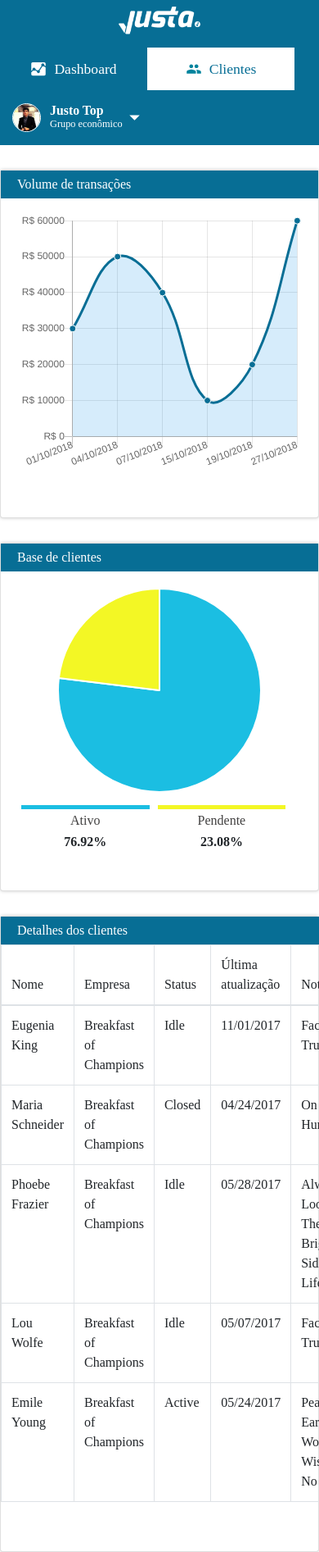
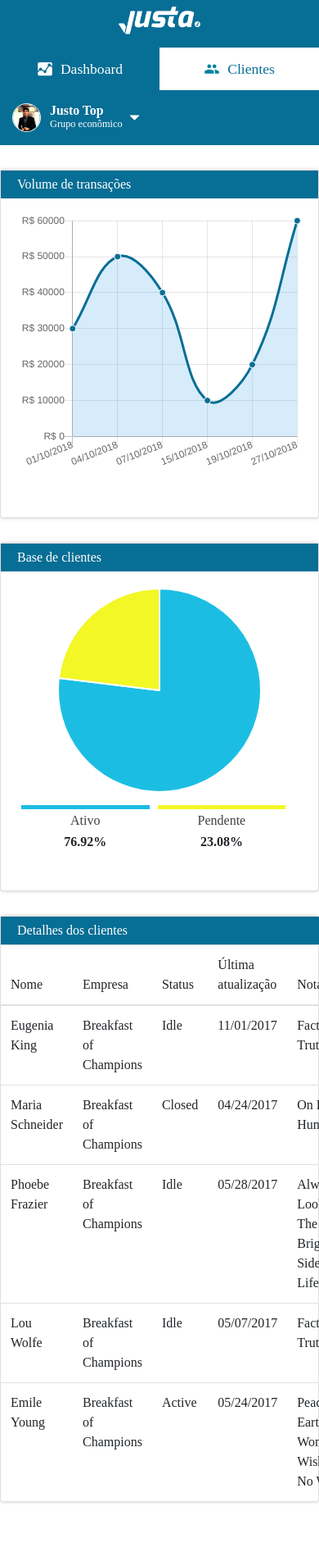
Before and after one commit to lavesan/Desafio-just-front-end, a React (Create React App) app: page /clients in a window 390 px wide. Shown: the top 1893 px of the page at 82% size. Built offline with nearby package versions, Linux system fonts and the light colour scheme.

Commit message:
responsive
Signed-off-by: valdery <valdery.jur@gmail.com>

```diff
--- a/src/components/card/card.scss
+++ b/src/components/card/card.scss
@@ -1,9 +1,7 @@
 .card {
     font-family: 'Exo 2 Regular';
     box-shadow: 0.1px 0.1px 4px 0 #CCC;
-    :last-child {
-        margin-bottom: 20px;
-    }
+    min-width: 360px;
     .header {
         background-color: #076E95;
         padding: 5px 20px;
--- a/src/components/header/header.scss
+++ b/src/components/header/header.scss
@@ -4,6 +4,7 @@ header {
     font-size: 1.1em;
     color: #FFF;
     height: fit-content;
+    min-width: 360px;
     div {
         display: inline-block;
     }
--- a/src/components/header/header.tsx
+++ b/src/components/header/header.tsx
@@ -22,7 +22,7 @@ export class Header extends Component {
                         <div className='col-12 col-md-2 d-flex align-items-end justify-content-center mt-2 mt-md-0 mb-3 mb-md-1'>
                             <img src={justaLogo} alt='Justa logo' title='Justa' width='100px' />
                         </div>
-                        <div className='col-12 col-md-8 row'>
+                        <div className='col-12 col-md-8 row container-fluid mx-0 px-0'>
                             <NavLink to="/dashboard" className='col-6 col-lg-2 col-md-3 d-flex align-items-center justify-content-center py-3 header-elem' activeClassName="selected">
                                 <img src={analytics} width="20" /> Dashboard
                             </NavLink>
--- a/src/components/table/table.tsx
+++ b/src/components/table/table.tsx
@@ -35,8 +35,7 @@ export class Table extends Component {
             //         </TableHead>
             //         <TableBody>
             //         {rows.map(row => (
-            //             //  key={row.id}
-            //             <TableRow>
+            //             <TableRow key={row.name}>
             //                 <TableCell component="th" scope="row">
             //                     {row.name}
             //                 </TableCell>
@@ -49,8 +48,8 @@ export class Table extends Component {
             //         </TableBody>
             //     </MaterialTable>
             // </Paper>
-            <div className="table-responsive">
-                <table className="table table-bordered">
+            <div className="table-responsive mb-0">
+                <table className="table mb-0">
                     <thead>
                         <tr>
                             {headers.map(header => <th className="font-weight-light">{header}</th>)}
--- a/src/pages/clients/clients.scss
+++ b/src/pages/clients/clients.scss
@@ -1,3 +1,7 @@
 .first-row {
     height: 425px;
 }
+
+.fit-content {
+    height: fit-content;
+}
--- a/src/pages/clients/clients.tsx
+++ b/src/pages/clients/clients.tsx
@@ -11,7 +11,7 @@ export class Clients extends Component {
         return (
             <div className='container'>
                 <div className='row custom-mt-30'>
-                    <div className='col-12 col-md-8 px-0 pr-md-3'>
+                    <div className='col-12 col-md-6 col-lg-7 col-xl-8 px-0 pr-md-3 mr-0 mr-md-0 mr-lg-4 mr-xl-0'>
                         <Card header='Volume de transações' className="first-row">
                             <LineGraphic />
                         </Card>
@@ -22,7 +22,7 @@ export class Clients extends Component {
                         </Card>
                     </div>
                 </div>
-                <Card className='row custom-mt-30 overflow-auto' header='Detalhes dos clientes' noPadding>
+                <Card className='row custom-mt-30 overflow-auto fit-content mb-5' header='Detalhes dos clientes' noPadding>
                     <Table />
                 </Card>
             </div>
--- a/src/pages/dashboard/dashboard.tsx
+++ b/src/pages/dashboard/dashboard.tsx
@@ -14,7 +14,7 @@ export class Dashboard extends Component {
                         <LineGraphic />
                     </Card>
                 </div>
-                <div className="row custom-mt-30 first-row">
+                <div className="row custom-mt-30 fit-content mb-5">
                     <Card header='Detalhes das vendas' className="w-100" noPadding>
                         <Table />
                     </Card>
```
